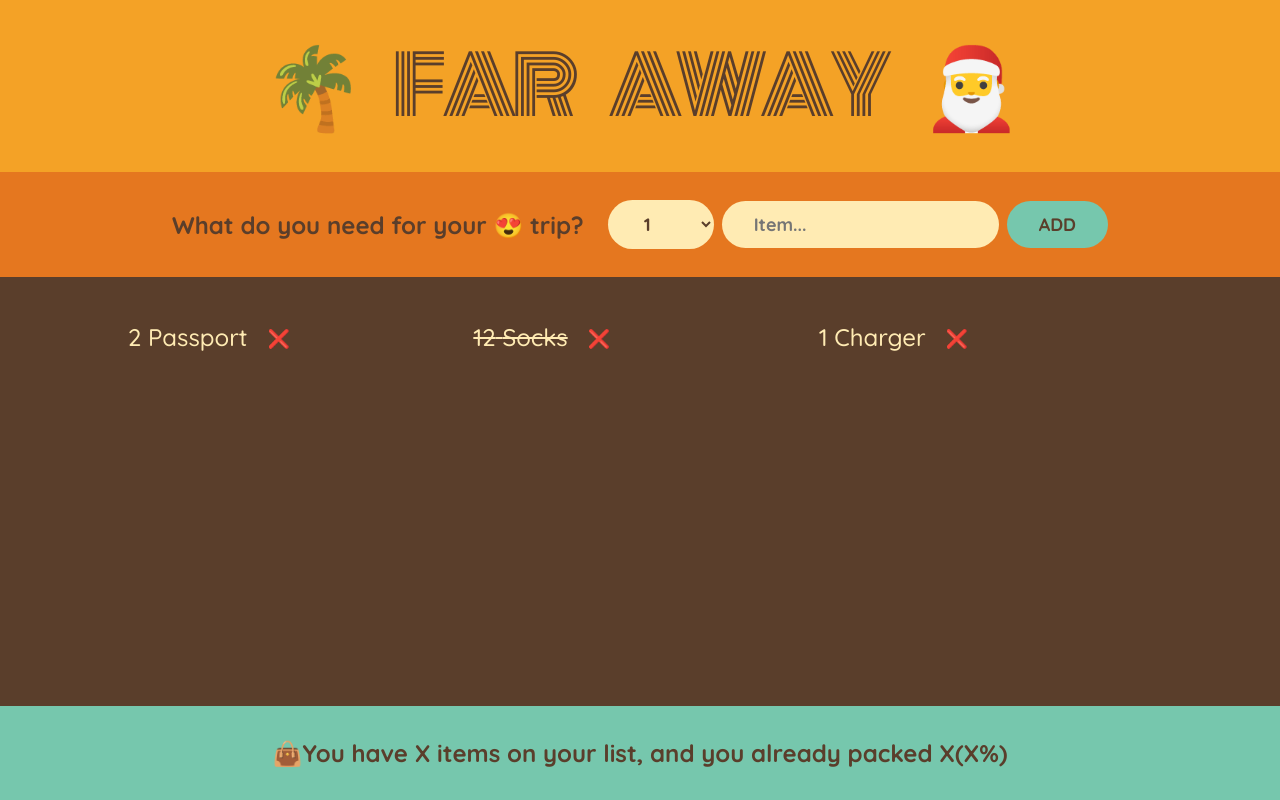
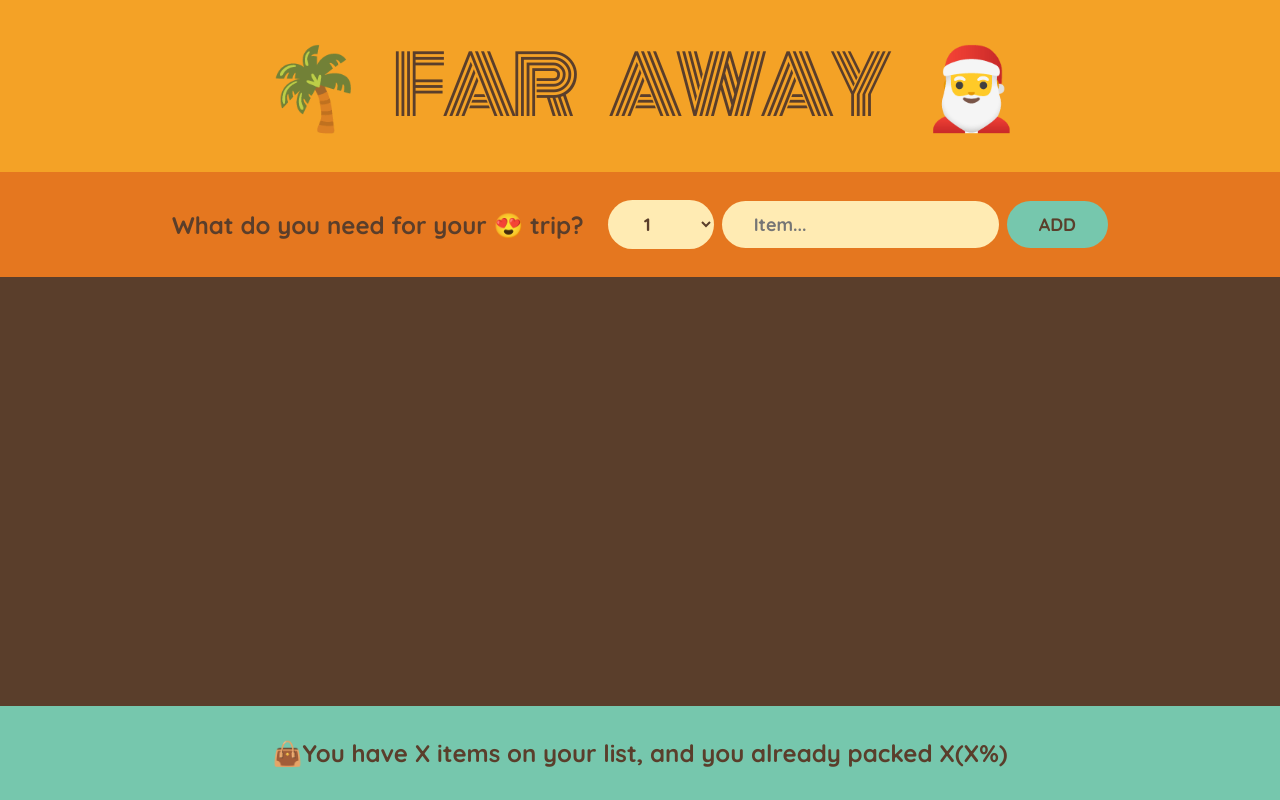
Before and after one commit to DarekPie/ReactLearning-Man, a React (Create React App) app in the folder 05-travel-list/05-travel-list/: page / in a window 1280 px wide. Built offline with nearby package versions, Linux system fonts and the light colour scheme.

Commit message:
05-travel List handling deleteing items and making function as parent

```diff
--- a/05-travel-list/05-travel-list/src/App.js
+++ b/05-travel-list/05-travel-list/src/App.js
@@ -1,17 +1,28 @@
 import { useState } from "react";
 
-const initialItems = [
-  { id: 1, desciption: "Passport", quantity: 2, packed: false },
-  { id: 2, desciption: "Socks", quantity: 12, packed: true },
-  { id: 3, desciption: "Charger", quantity: 1, packed: false },
-];
+// const initialItems = [
+//   { id: 1, desciption: "Passport", quantity: 2, packed: false },
+//   { id: 2, desciption: "Socks", quantity: 12, packed: true },
+//   { id: 3, desciption: "Charger", quantity: 1, packed: false },
+// ];
 
 export default function App() {
+  const [items, steItems] = useState([]); // [] bo jest to pusta lista
+
+  function handleAddItems(item) {
+    // setItems((items) => items.push(item));
+    steItems((items) => [...items, item]);
+  }
+
+  function handleDeleteItem(id) {
+    steItems((items) => items.filter((item) => item.id !== id));
+  }
+
   return (
     <div className="app">
       <Logo />
-      <Form />
-      <PackingList />
+      <Form onAddItems={handleAddItems} />
+      <PackingList items={items} onDeleteItem={handleDeleteItem} />
       <Stats />
     </div>
   );
@@ -21,14 +32,9 @@
   return <h1>🌴 Far Away 🎅</h1>;
 }
 
-function Form() {
+function Form({ onAddItems }) {
   const [description, setDescription] = useState("");
   const [quantity, setQuantity] = useState(1);
-  const [items, steItems] = useState([]); // [] bo jest to pusta lista
-
-  function handleAddItems(item) {
-    setItems((items) => items.push(item));
-  }
 
   function handleSubmit(e) {
     e.preventDefault();
@@ -37,7 +43,7 @@
 
     const newItem = { description, quantity, packed: false, id: Date.now() };
     console.log(newItem);
-    handleAddItems(newItem);
+    onAddItems(newItem);
 
     // Set initnial state
     setDescription("");
@@ -75,25 +81,26 @@
   );
 }
 
-function PackingList() {
+function PackingList({ items, onDeleteItem }) {
   return (
     <div className="list">
       <ul>
-        {initialItems.map((item) => (
-          <Item item={item} key={item.id} />
+        {items.map((item) => (
+          <Item item={item} onDeleteItem={onDeleteItem} key={item.id} />
         ))}
       </ul>
     </div>
   );
 }
 
-function Item({ item }) {
+function Item({ item, onDeleteItem }) {
   return (
     <li>
       <span style={item.packed ? { textDecoration: "line-through" } : {}}>
-        {item.quantity} {item.desciption}
+        {item.quantity} {item.description}
       </span>
-      <button>❌</button>
+      {/* // Jesli  zapomnimy o arrow function - react od razu wywola funkcje bez danych */}
+      <button onClick={() => onDeleteItem(item.id)}>❌</button>
     </li>
   );
 }
```
